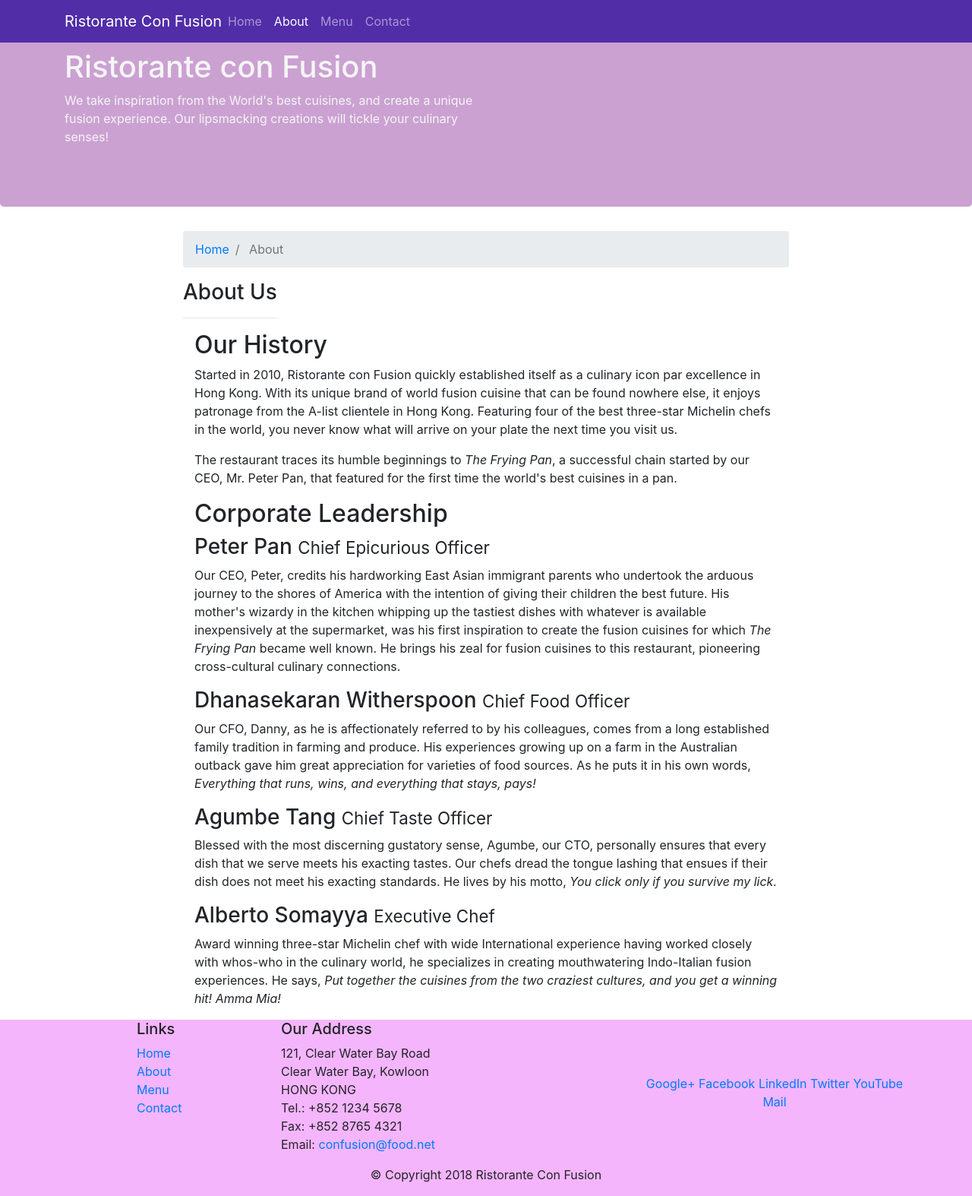
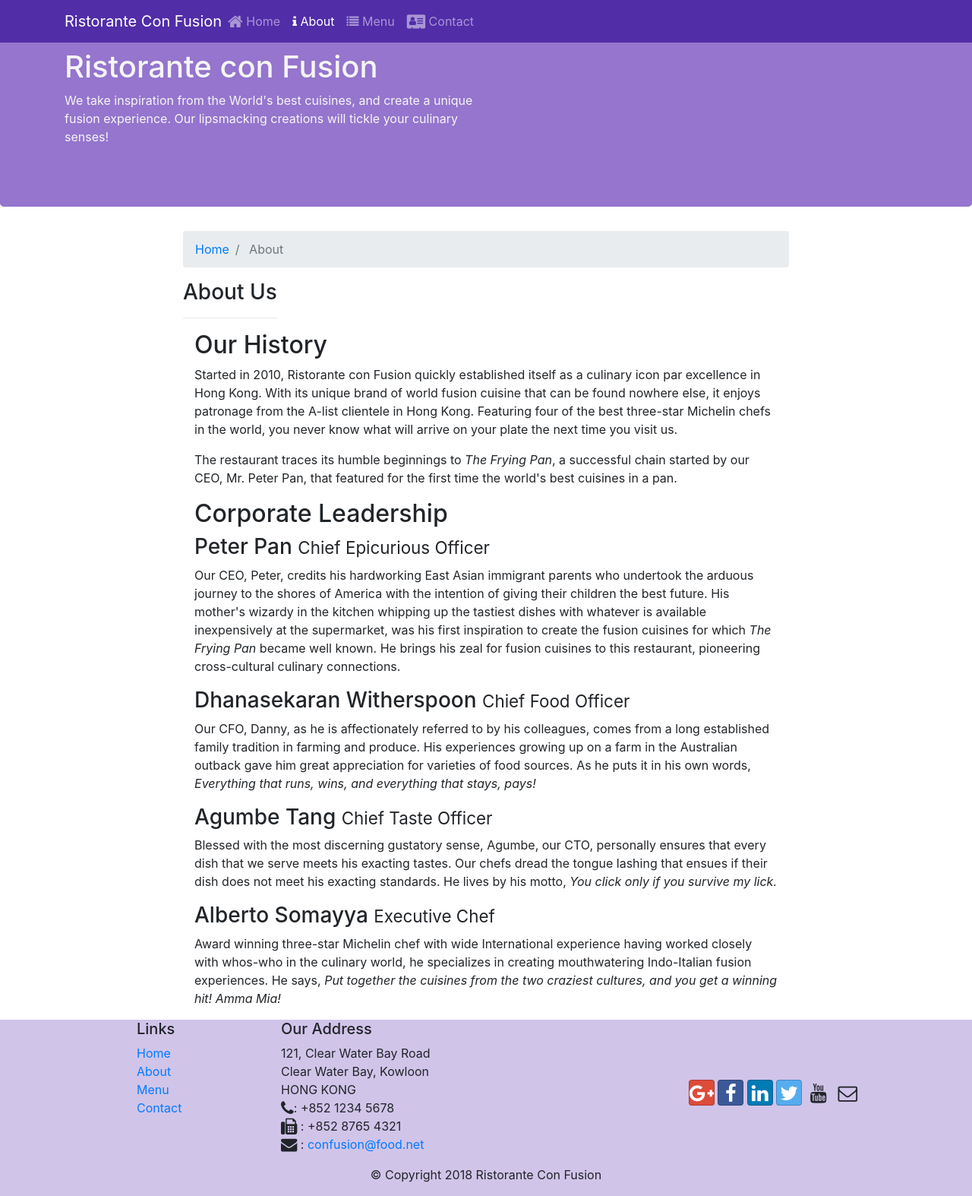
Before and after one commit to barathkumar2699/coursera-bootstrap, a website: page aboutus.html in a window 1280 px wide. Shown: the whole page at 76% size. Drawn offline with nearby package versions, Linux system fonts and the light colour scheme.

Commit message:
icon fonts

```diff
--- a/aboutus.html
+++ b/aboutus.html
@@ -6,6 +6,8 @@
     <title>Ristorante Con Fusion: About Us</title>
     <link rel="stylesheet" href="node_modules/bootstrap/dist/css/bootstrap.min.css">
     <link rel="stylesheet" href="css/aboutstyle.css">
+    <link rel="stylesheet" href="node_modules/font-awesome/css/font-awesome.min.css">
+    <link rel="stylesheet" href="node_modules/bootstrap-social/bootstrap-social.css">
 </head>
 
 <body>
@@ -17,10 +19,10 @@
             <a class="navbar-brand mr-auto" href="#">Ristorante Con Fusion</a>
             <div class="collapse navbar-collapse" id="Navbar">
                     <ul class="navbar-nav mr-auto">
-                        <li class="nav-item"><a class="nav-link" href="index.html">Home</a></li>
-                        <li class="nav-item active"><a class="nav-link" href="#">About</a></li>
-                        <li class="nav-item"><a class="nav-link" href="#">Menu</a></li>
-                        <li class="nav-item"><a class="nav-link" href="#">Contact</a></li>
+                        <li class="nav-item"><a class="nav-link" href="./index.html"><span class="fa fa-home fa-lg"></span> Home</a></li>
+                        <li class="nav-item active"><a class="nav-link" href="#"><span class="fa fa-info"></span> About</a></li>
+                        <li class="nav-item"><a class="nav-link" href="#"><span class="fa fa-list"></span> Menu</a></li>
+                        <li class="nav-item"><a class="nav-link" href="#"><span class="fa fa-address-card fa-lg"></span> Contact</a></li>
                     </ul>
             </div>
         </div>
@@ -99,19 +101,19 @@
 		              121, Clear Water Bay Road<br>
 		              Clear Water Bay, Kowloon<br>
 		              HONG KONG<br>
-		              Tel.: +852 1234 5678<br>
-		              Fax: +852 8765 4321<br>
-		              Email: <a href="mailto:confusion@food.net">confusion@food.net</a>
+		              <i class="fa fa-phone fa-lg"></i>: +852 1234 5678<br>
+		              <i class="fa fa-fax fa-lg"></i> : +852 8765 4321<br>
+		              <i class="fa fa-envelope fa-lg"></i> : <a href="mailto:confusion@food.net">confusion@food.net</a>
 		           </address>
                 </div>
                 <div class="col-12 col-sm-4 align-self-center">
                     <div class="text-center">
-                        <a href="http://google.com/+">Google+</a>
-                        <a href="http://www.facebook.com/profile.php?id=">Facebook</a>
-                        <a href="http://www.linkedin.com/in/">LinkedIn</a>
-                        <a href="http://twitter.com/">Twitter</a>
-                        <a href="http://youtube.com/">YouTube</a>
-                        <a href="mailto:">Mail</a>
+                        <a class="btn btn-social-icon btn-google" href="http://google.com/+"><i class="fa fa-google-plus fa-lg"></i></a>
+                        <a class="btn btn-social-icon btn-facebook" href="http://www.facebook.com/profile.php?id="><i class="fa fa-facebook fa-lg"></i></a>
+                        <a class="btn btn-social-icon btn-linkedin" href="http://www.linkedin.com/in/"><i class="fa fa-linkedin fa-lg"></i></a>
+                        <a class="btn btn-social-icon btn-twitter" href="http://twitter.com/"><i class="fa fa-twitter fa-lg"></i></a>
+                        <a class="btn btn-social-icon btn-youtube" href="http://youtube.com/"><i class="fa fa-youtube fa-lg"></i></a>
+                        <a class="btn btn-social-icon btn-icon" href="mailto:"><i class="fa fa-envelope-o fa-lg"></i></a>
                     </div>
                 </div>
            </div>
--- a/css/aboutstyle.css
+++ b/css/aboutstyle.css
@@ -1,9 +1,9 @@
 .jumbotron{
-    background-color: #cba1d2;
+    background-color: #9575CD;
     color: whitesmoke;
 }
 .footer{
-    background-color: #f5b5fc;
+    background-color: #d1c4e9;
 }
 .main{
     margin-left: 20%;
--- a/package.json
+++ b/package.json
@@ -20,6 +20,8 @@
   },
   "dependencies": {
     "bootstrap": "^4.3.1",
+    "bootstrap-social": "^5.1.1",
+    "font-awesome": "^4.7.0",
     "jquery": "^3.4.1",
     "popper.js": "^1.12.9"
   }
```
Also changed, not shown: index.html (+15 -13 lines), 1 other file.
